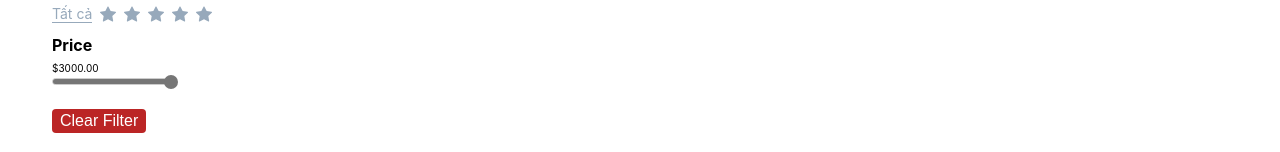
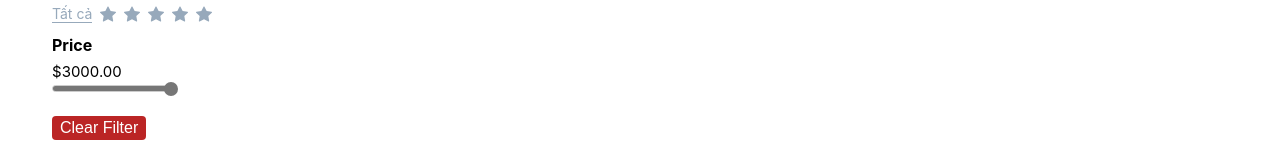
Before and after one commit to Vuz139/CNWEB_46_frontend, a React (Create React App) app: page /products in a window 1280 px wide. Shown: the part 383-535 px from the top of the page. Built offline with nearby package versions, Linux system fonts and the light colour scheme; no server answers.

Commit message:
setup to merge

```diff
--- a/src/App.css
+++ b/src/App.css
@@ -667,6 +667,9 @@ th {
 .sidebar__price {
 	margin-bottom: 24px;
 }
+.sidebar__price__value {
+	font-size: 1.5rem;
+}
 .volume-slider {
 	width: 120px;
 	height: 7px;
--- a/src/components/products/Slider.jsx
+++ b/src/components/products/Slider.jsx
@@ -30,7 +30,7 @@ const Slider = ({ setState, maxPrice = 3000 }) => {
 	return (
 		<div className="sidebar__price">
 			<h2 className="sidebar__field-name">Price</h2>
-			<p style={{ textAlign: "left" }}>
+			<p className="sidebar__price__value">
 				${((sliderValue * maxPrice) / 100).toFixed(2)}
 			</p>
 			<div className="volume-slider">
```
